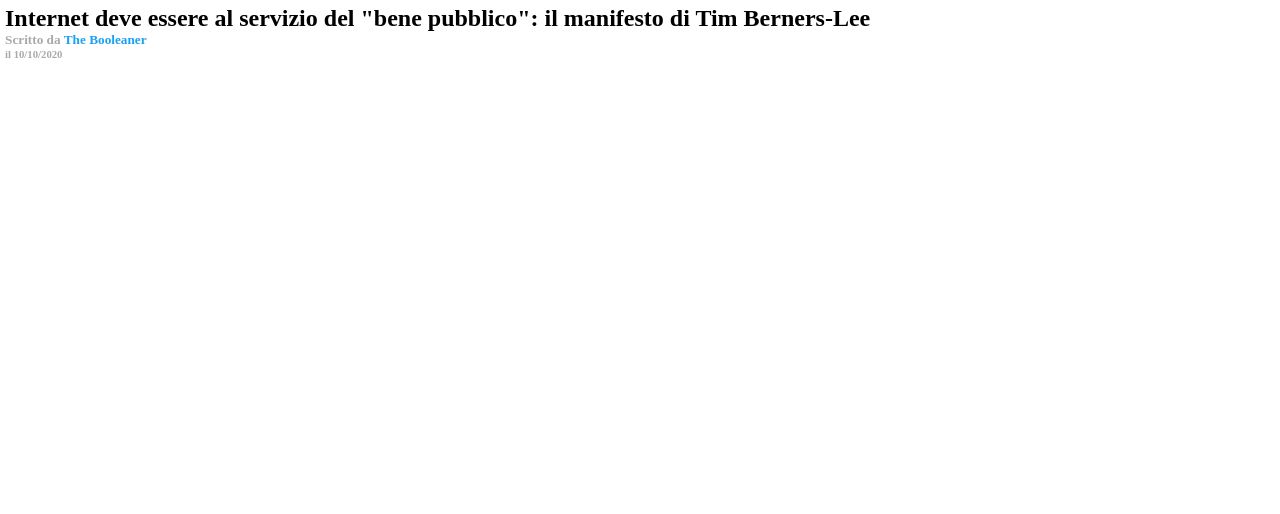
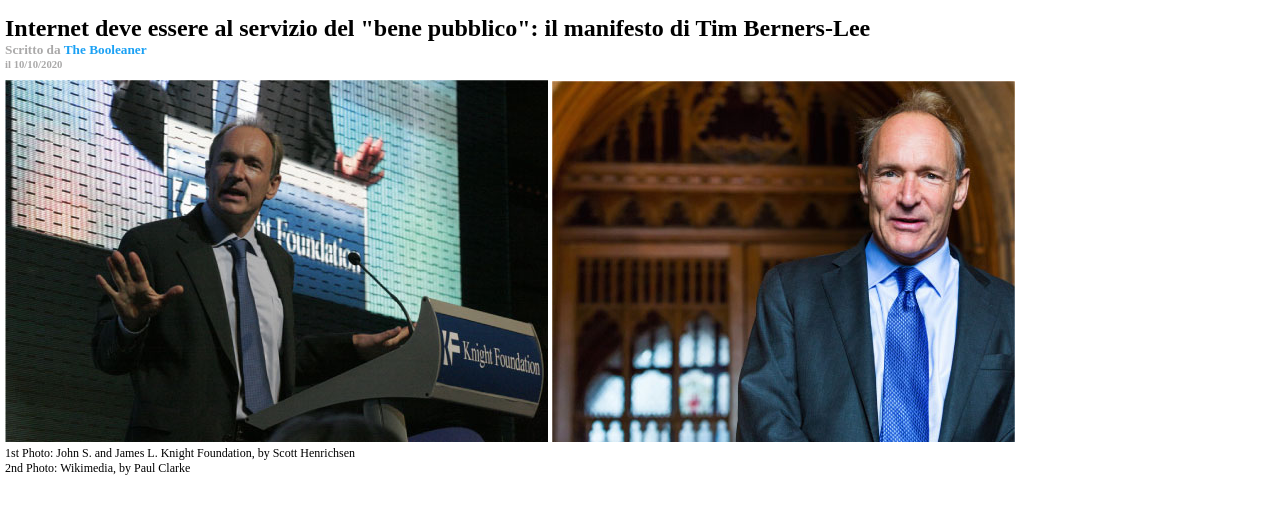
Before and after one commit to IsabellaCazzamali/html-css-booleaner, a plain HTML site: page index.html in a window 1280 px wide. Shown: the part 50-564 px from the top of the page. Drawn offline with Linux system fonts and the light colour scheme.

Commit message:
Add section 2 to The Booleaner

```diff
--- a/css/style.css
+++ b/css/style.css
@@ -31,3 +31,11 @@ h5 {
 h6 {
     color: #aaa9a9;
 }
+
+section {
+    padding-top: 10px;
+}
+
+.photo-caption {
+    font-size: 12px;
+}
--- a/index.html
+++ b/index.html
@@ -34,7 +34,13 @@
         <!-- End section article title -->
 
         <section>
-
+            <img src="./img/tim-1.jpg" alt="Tim Berners-Lee a una conferenza" class="photo-tim">
+            <img src="./img/tim-2.jpg" alt="foto mezzo busto di Tim Berners-Lee" class="photo-tim">
+            <div class="photo-caption">
+                1st Photo: John S. and James L. Knight Foundation, by Scott Henrichsen
+                <br>
+                2nd Photo: Wikimedia, by Paul Clarke
+            </div>
         </section>
         <!-- End Tim Berners-Lee photos -->
 
```
